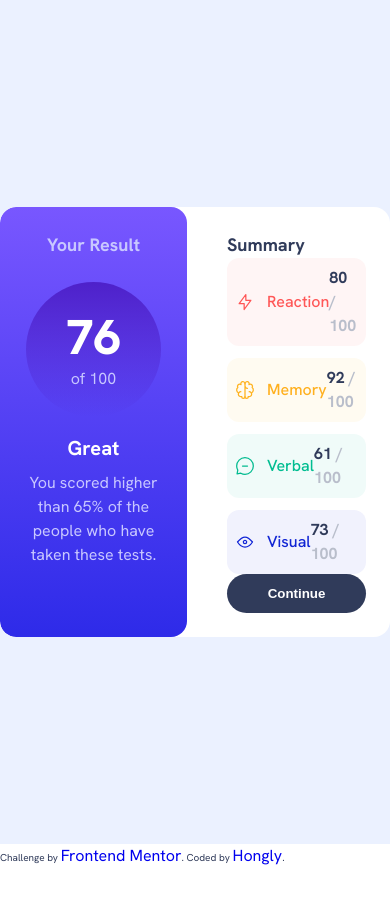
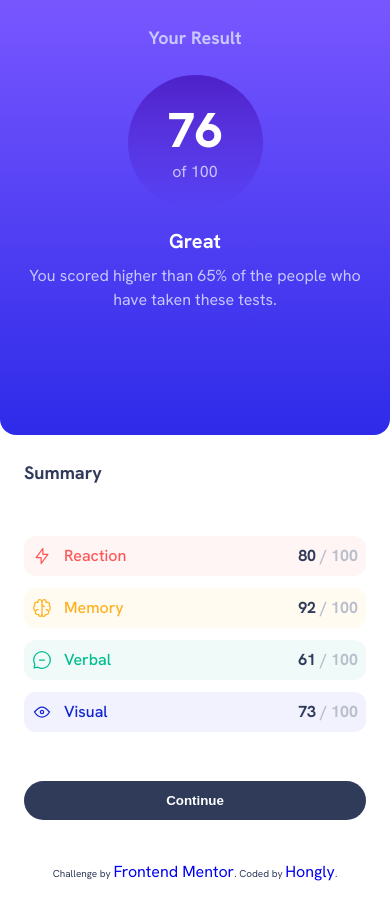
Before and after one commit to OungHongly/Summary-Result-Component, a plain HTML site: page index.html in a window 390 px wide. Before the commit the page ends 868 px from the top, so only its background shows below. Drawn offline with Linux system fonts and the light colour scheme.

Commit message:
add responesive to the page

```diff
--- a/css/style.css
+++ b/css/style.css
@@ -159,6 +159,7 @@ span {
   display: flex;
   align-items: center;
   justify-content: center;
+  padding: 0 var(--space-md);
 }
 .summary-card {
   display: flex;
@@ -317,3 +318,27 @@ span {
 .btn-continue:hover {
   background-image: var(--blue-bg-gradient);
 }
+
+/* Responesive */
+@media (max-width: 500px) {
+  .container {
+    padding: 0;
+    display: block;
+  }
+  .summary-card {
+    flex-direction: column;
+    gap: 0;
+    border-radius: 0;
+    min-height: 100vh;
+  }
+  .result {
+    border-radius: 0 0 var(--space-md) var(--space-md);
+  }
+  .summary {
+    flex: auto;
+  }
+}
+.attribution {
+  padding: var(--space-md);
+  text-align: center;
+}
```
